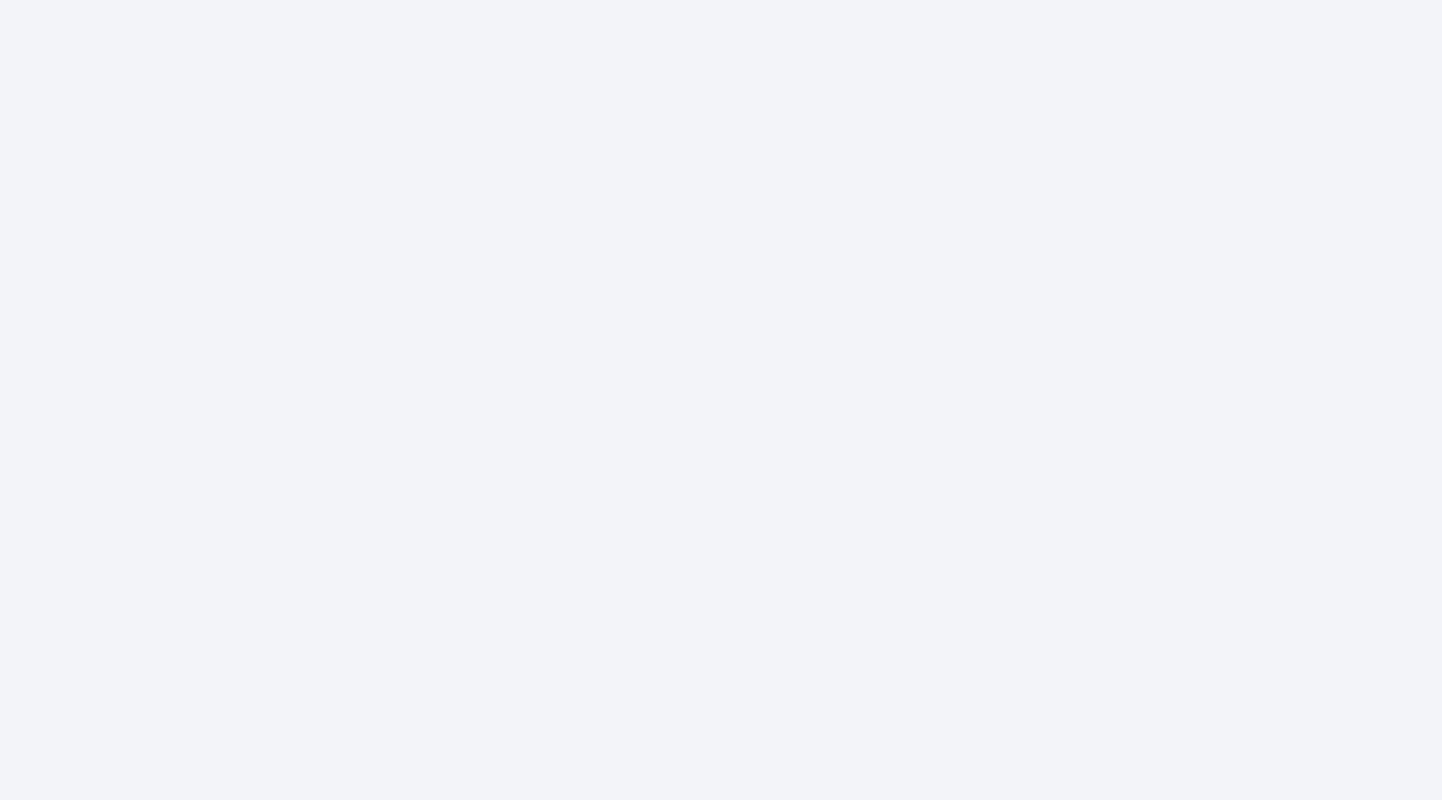
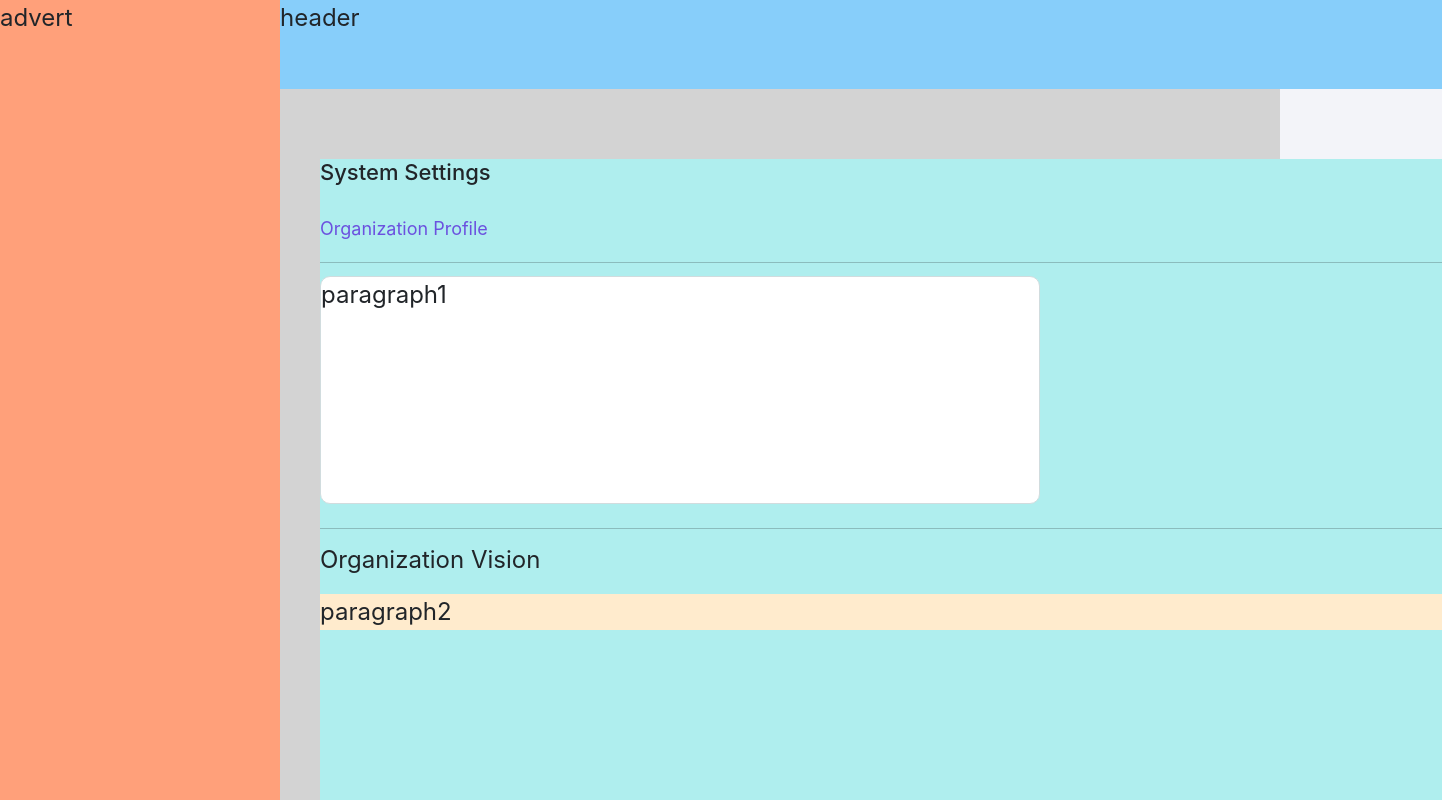
Before and after one commit to Ad3bay0c/pms, a React (Create React App) app: page /dashboard in a window 1280 px wide. Before the commit this address had no page. Shown: the top 800 px of the page, 1442 px wide, since content can reach past the window. Built offline with nearby package versions, Linux system fonts and the light colour scheme.

Commit message:
added header to dashboard

```diff
--- a/src/App.js
+++ b/src/App.js
@@ -3,6 +3,7 @@ import Home from './pages/Home';
 import Register from "./pages/Register";
 import Signin from './pages/signin';
 import Successful from './pages/registration_successful'
+import Dashboard from './dashboard/dashboard';
 
 const App = () => {
   return (
@@ -12,6 +13,7 @@ const App = () => {
         <Route path="/register" element={<Register />} />
         <Route path='/login' element={<Signin />} />
         <Route path='/successful' element={<Successful />} />
+        <Route path='/dashboard' element={<Dashboard />} />
       </Routes>
     </Router>
   );
--- a/src/dashboard/dashboard.css
+++ b/src/dashboard/dashboard.css
@@ -0,0 +1,82 @@
+.dashboard {
+    font-size: 1.5em;
+    min-height: 300px;
+    width: 100%;
+    background: LightGray;
+    display: grid;
+    grid-template-columns: auto 1fr;
+    grid-template-rows: auto 1fr auto;
+    grid-gap: ;
+    grid-template-areas:
+      "advert header"
+      "advert content"
+
+  }
+
+  .item1 {
+    background: LightSkyBlue;
+    grid-area: header;
+    height: 89px;
+    width: 1162px;
+
+  }
+
+  .item2 {
+    background: LightSalmon;
+    grid-area: advert;
+    height: 1202px;
+    width: 280px;
+
+
+  }
+
+  .item3 {
+    background: PaleTurquoise;
+    grid-area: content;
+    margin: 70px 0 0 40px;
+  }
+  .item3 h4{
+    font-style: normal;
+    font-weight: 500;
+    font-size: 22px;
+    line-height: 26px;
+    margin: 0px 0 35px 0px;
+  }
+
+  .item3 .profile{
+    font-style: normal;
+    font-weight: normal;
+    font-size: 18px;
+    font-style: normal;
+    font-weight: 400;
+    line-height: 18px;
+    letter-spacing: 0px;
+    text-align: left;
+
+
+    color: #6B51DF;
+  }
+  hr{
+      margin-top: 24px;
+      margin-bottom: 13px;
+  }
+
+  .item4 {
+    background: lightpink;
+    grid-area: footer;
+  }
+
+  .itemOne {
+    background: PaleGreen;
+    height: 228px;
+    width: 720px;
+    background: #FFFFFF;
+    border: 1px solid #D1DCDE;
+    box-sizing: border-box;
+    border-radius: 10px;
+
+  }
+
+  .itemTwo {
+    background: BlanchedAlmond;
+  }
--- a/src/dashboard/dashboard.js
+++ b/src/dashboard/dashboard.js
@@ -1,13 +1,19 @@
+import "./dashboard.css";
 export default function dashboard() {
   return (
-    <div className="container">
+    <div className="dashboard">
       <div className="item1">header</div>
       <div className="item2">advert</div>
       <div className="item3">
+        <h4>System Settings</h4>
+        <p className="profile">Organization Profile</p>
+        <hr />
         <div className="itemOne">paragraph1</div>
+        <hr />
+        <p className="vision">Organization Vision</p>
+        <div></div>
         <div className="itemTwo">paragraph2</div>
       </div>
-      <div className="item4">footer</div>
     </div>
   );
 }
```
